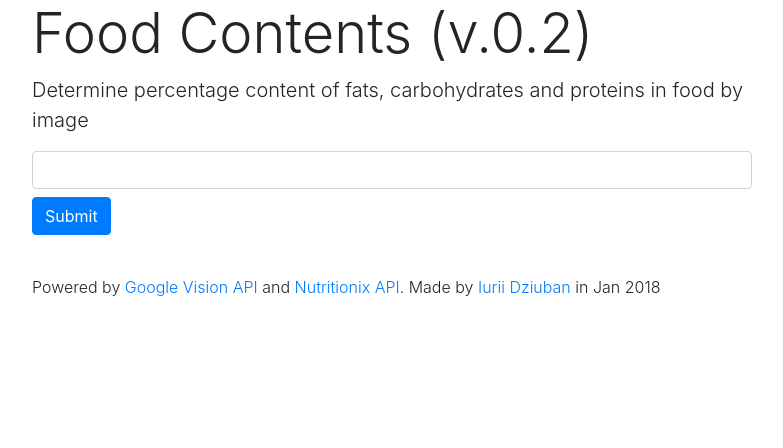
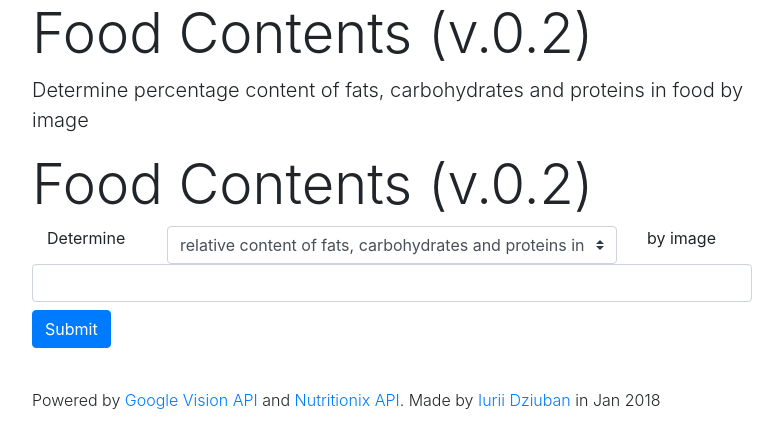
Before and after one commit to IuriiD/food_composition, a Flask app: template templates/index1.html in a window 1280 px wide. Shown: the top 448 px of the page, without its empty margins (248-1031 px from the left). Run offline with Flask 2, Linux system fonts and the light colour scheme; the template is opened without the code that fills it: values that come from a table or form of the project are taken from there, others are empty; some libraries are stand-ins or nearby versions.

Commit message:
Final touches to logical [mini]end

```diff
--- a/functions.py
+++ b/functions.py
@@ -55,10 +55,14 @@ def image_exists(url):
         return False
     return r.status_code == 200
 
-################ Google Vision ################
+###############################################
+##               Google Vision               ##
+###############################################
 def google_vision(image_path):
-    ''' Function takes an image (link to file on server, GC or on the web) and
-     returns labels for it using Google Vision API '''
+    '''
+        Function takes an image (link to file on server, GC or on the web) and
+        returns labels for it using Google Vision API
+    '''
 
     label_list = [] # output list with terms got from GV (for eg., ['spaghetti', 'al dente', ...]
     vision_client = vision.ImageAnnotatorClient()
@@ -77,11 +81,7 @@ def google_vision(image_path):
 
     labels = response.label_annotations
 
-    label_list = []
     print('################ Google Vision ################')
-    print(response)
-    print(response.error)
-    print(response.error.message)
 
     for label in labels:
         label_list.append(label.description)
@@ -126,6 +126,7 @@ def nutrionix_requests(label_list):
         #print(ids)
 
         # Get foods id, name, [relevance] score
+        #total_hits = ids['total_hits']
         hits = ids['hits']
         sub_output = []  # data for specific food item ID, [id, name, id_score, fats%, carbohydrates%, proteins%]
         for hit in hits:
--- a/main.py
+++ b/main.py
@@ -1,15 +1,17 @@
 # [ Tickets ]
+# Chatbot and\or Mobile platforms
+
 # Validate img URL: https://timmyomahony.com/blog/upload-and-validate-image-from-url-in-django/
 # Google Vision (GV) API - limit search from 10 to, say, 3-5 terms
 # Sort Nutrionix (Nutr) API results by score (https://developer.nutritionix.com/docs/v1_1#/nutritionix_api_v1_1)
 # Sexy results presentation (dynamic and/or stylish)
-# Chatbot and\or Mobile platforms
 # also started but didn't finish improved Nutr requests
 # DONE: Analyse/range/filter GV results using Google Graph (?) - fail, can't be used for food
 # DONE: Allow users to edit results of GV results (maybe with search from Nutr DB)
+# energy value
 
 import os
-import imghdr # delete after update
+import imghdr  # delete after update
 import json
 import plotly
 from flask import Flask, render_template, url_for, request, redirect, flash, session
@@ -21,7 +23,6 @@ from functions import google_vision, nutrionix_requests, valid_url_extension, va
 from parameters import products_n, how_many_terms
 from keys import flask_secret_key
 
-
 app = Flask(__name__)
 csrf = CSRFProtect(app)
 csrf.init_app(app)
@@ -29,7 +30,8 @@ app.secret_key = flask_secret_key
 
 
 class UploadForm(Form):
-    image_file = FileField('Upload an image', [validators.DataRequired('Looks like you didn\'t select any image to analyse. Please choose one')])
+    image_file = FileField('Upload an image', [
+        validators.DataRequired('Looks like you didn\'t select any image to analyse. Please choose one')])
     imagesubmit = SubmitField('Submit')
 
 
@@ -39,7 +41,8 @@ class ImageUrl(Form):
 
 
 class CustomLabel(Form):
-    customlabel = StringField('', [validators.DataRequired('Please enter some food label'), validators.Length(2, 50, 'Food label should be a word from 2 to 50 characters long')])
+    customlabel = StringField('', [validators.DataRequired('Please enter some food label'), validators.Length(2, 50,
+                                                                                                              'Food label should be a word from 2 to 50 characters long')])
     labelsubmit = SubmitField('Update')
 
 
@@ -84,7 +87,7 @@ def index():
                             'Invalid image extension (not ".jpg", ".jpeg", ".png", ".gif" or "bmp") or invalid image format',
                             'alert alert-warning alert-dismissible fade show')
                         return render_template('index.html', imageuploadform=imageuploadform, photourlform=photourlform,
-                                       image=image)
+                                               image=image)
                 else:
                     return render_template('index.html', imageuploadform=imageuploadform, photourlform=photourlform,
                                            image=image)
@@ -99,13 +102,15 @@ def index():
                     # 2. Validating the URL mimetype
                     # 3. Validating that the image exists on the server (+ maybe it's <4Mb (Google Vision API's limit)
                     url_entered = photourlform.image_link.data
-                    if valid_url_extension(url_entered) and valid_url_mimetype(url_entered) and image_exists(url_entered):
+                    if valid_url_extension(url_entered) and valid_url_mimetype(url_entered) and image_exists(
+                            url_entered):
                         image_path = photourlform.image_link.data
                         image = photourlform.image_link.data
                         session['image'] = photourlform.image_link.data
                     else:
-                        flash('Image can\'t be analysed because of invalid file extension (not ".jpg", ".jpeg", ".png", ".gif" or "bmp"), invalid format or image does not exist on server',
-                              'alert alert-warning alert-dismissible fade show')
+                        flash(
+                            'Image can\'t be analysed because of invalid file extension (not ".jpg", ".jpeg", ".png", ".gif" or "bmp"), invalid format or image does not exist on server',
+                            'alert alert-warning alert-dismissible fade show')
                         return render_template('index.html', imageuploadform=imageuploadform, photourlform=photourlform,
                                                image=image)
                 else:
@@ -116,7 +121,7 @@ def index():
             # So now we have a link to image (uploaded to server or via remote URL) in variable 'image_path')
             # Let's get labels from Google Vision API
             # Errors may be returned at this step
-            #labels = google_vision(image_path)[:products_n]
+            # labels = google_vision(image_path)[:products_n]
 
             # If 'Update' button under 'Incorrect labels? Please provide a better variant:' field is clicked
             if customlabelform.labelsubmit.data:
@@ -130,7 +135,8 @@ def index():
                     # uploaded image but without any calculations for it (as they are supposed to be nonrelevant
                     # if user corrects labels
                     image = session['image']
-                    return render_template('index.html', imageuploadform=imageuploadform, photourlform=photourlform, image=image, customlabelform=customlabelform, invalidlabel=True)
+                    return render_template('index.html', imageuploadform=imageuploadform, photourlform=photourlform,
+                                           image=image, customlabelform=customlabelform, invalidlabel=True)
             else:
                 labels = google_vision(image_path)[:products_n]
 
@@ -138,39 +144,51 @@ def index():
             # Let's get data for nutrients from Nutrionix.com API
             nutrionix_data = nutrionix_requests(labels)
 
-            # Retrieve average percentages of fats/carbohydrates/proteins
-            nutrients_percentage = nutrionix_data['average_percents']
-            #labels = google_vision(image_b4_anticaching) # temp
-            #nutrients_percentage = labels # temp
+            #flash(nutrionix_data, 'alert alert-warning alert-dismissible fade show')
 
-            # [ Plot.ly charts ]
-            graphs = [
-                dict(
-                    data=[
-                        dict(
-                            values=nutrients_percentage,
-                            labels=['Fats','Carbohydrates','Proteins'],
-                            type='pie',
-                        ),
-                    ],
-                    layout=dict(
-                        title='Ratio of fats, carbohydrates and proteins by weight',
-                        width=660, height=450,
-                        modebar=False,
+            # If no foods can be found for label(-s) in Nutrionix DB, set invalidlabel flag to True and don't create a chart
+            if (nutrionix_data['average_percents'][0] + nutrionix_data['average_percents'][1] +
+                    nutrionix_data['average_percents'][0]) == 0:
+                return render_template('index.html', imageuploadform=imageuploadform, image=image,
+                                       invalidlabel=True, labels=labels, customlabelform=customlabelform,
+                                       nutrionix_data=nutrionix_data, photourlform=photourlform)
+            else:
+                # Retrieve average percentages of fats/carbohydrates/proteins
+                nutrients_percentage = nutrionix_data['average_percents']
+                # labels = google_vision(image_b4_anticaching) # temp
+                # nutrients_percentage = labels # temp
+
+                # [ Plot.ly charts ]
+                graphs = [
+                    dict(
+                        data=[
+                            dict(
+                                values=nutrients_percentage,
+                                labels=['Fats', 'Carbohydrates', 'Proteins'],
+                                type='pie',
+                            ),
+                        ],
+                        layout=dict(
+                            title='Ratio of fats, carbohydrates and proteins by weight',
+                            width=660, height=450,
+                            modebar=False,
+                        )
                     )
-                )
-            ]
+                ]
 
-            ids = ['graph-{}'.format(i) for i, _ in enumerate(graphs)]
-            graphJSON = json.dumps(graphs, cls=plotly.utils.PlotlyJSONEncoder)
-            # [ Plot.ly charts END ]
+                ids = ['graph-{}'.format(i) for i, _ in enumerate(graphs)]
+                graphJSON = json.dumps(graphs, cls=plotly.utils.PlotlyJSONEncoder)
+                # [ Plot.ly charts END ]
 
-            #flash(labels, 'alert alert-success alert-dismissible fade show')
-            #flash('Image successfully uploaded', 'alert alert-success alert-dismissible fade show')
-            return render_template('index.html', imageuploadform=imageuploadform, image=image, nutrients_percentage=nutrients_percentage, labels=labels, customlabelform=customlabelform, ids=ids, graphJSON=graphJSON, nutrionix_data=nutrionix_data, photourlform=photourlform)
+                # flash(labels, 'alert alert-success alert-dismissible fade show')
+                # flash('Image successfully uploaded', 'alert alert-success alert-dismissible fade show')
+                return render_template('index.html', imageuploadform=imageuploadform, image=image, invalidlabel=False,
+                                       nutrients_percentage=nutrients_percentage, labels=labels,
+                                       customlabelform=customlabelform, ids=ids, graphJSON=graphJSON,
+                                       nutrionix_data=nutrionix_data, photourlform=photourlform)
 
         # GET request
-        #image = default_img
+        # image = default_img
         return render_template('index.html', imageuploadform=imageuploadform, photourlform=photourlform, image=image)
 
     except Exception as e:
@@ -178,12 +196,14 @@ def index():
         flash(e, 'alert alert-danger')
         return redirect(url_for('index'))
 
+
 @app.errorhandler(404)
 @csrf.exempt
 def not_found(e):
     return render_template('404.html')
 
+
 # Run Flask server (host='0.0.0.0' - for Vagrant)
 if __name__ == '__main__':
     app.run(host='0.0.0.0', debug=True)
-# hello
+    # hello
--- a/templates/index1.html
+++ b/templates/index1.html
@@ -5,7 +5,30 @@
     Food Contents - Determine fats, carbohydrates and protein percentage content in food by image
 {% endblock %}
 
+
+
 {% block body %}
+        <h1 class="display-4">Food Contents (v.0.2)</h1>
+
+        <div class="container-fluid">
+            <div class="row">
+                <div class="col-2">
+                    <span>Determine</span>
+                </div>
+                <div class="col-8">
+                    <select class="custom-select">
+                        <option value="1" selected="selected">relative content of fats, carbohydrates and proteins in food</option>
+                        <option value="2">energy value of food</option>
+                        <option value="3">if food is 'healthy'</option>
+                    </select>
+                </div>
+                <div class="col-2">
+                    <span>by image</span>
+                </div>
+            </div>
+        </div>
+
+
 <div>
     <form role="form" action="/" method="POST">
         <dl>
```
Also changed, not shown: templates/index.html (+13 -5 lines).
